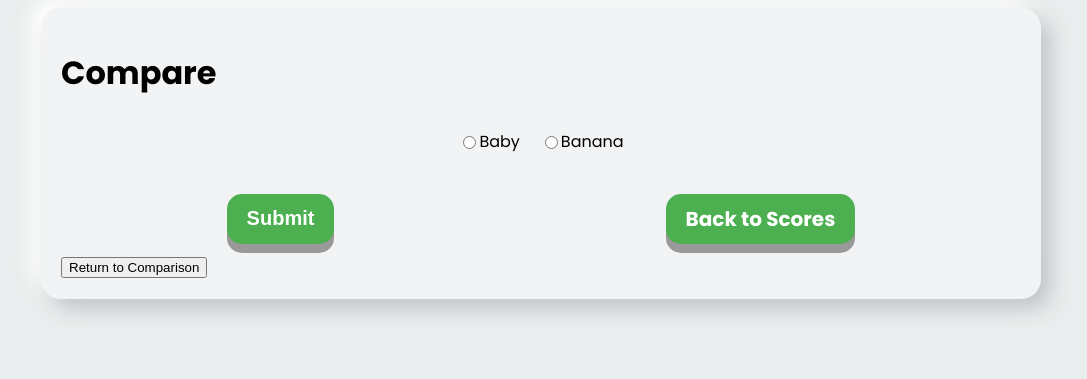
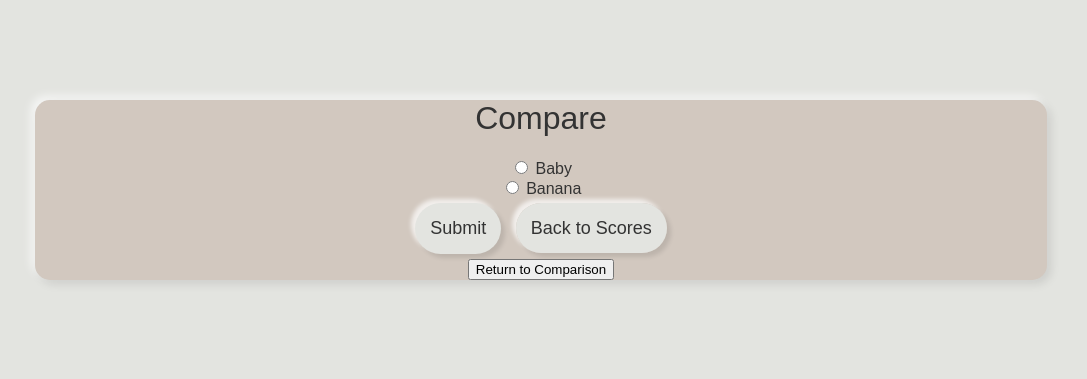
Before and after one commit to umartokyo/Compare, a Flask app: page /1/compare in a window 1280 px wide. Shown: the top 379 px of the page, without its empty margins (99-1186 px from the left). Run offline with Flask 3, Linux system fonts and the light colour scheme; data comes from the database, SQL or seed files in the repository; both versions use the stored data as it was after the commit.

Commit message:
Updated style
It's still not good, and need changes

```diff
--- a/static/css/style.css
+++ b/static/css/style.css
@@ -1,110 +1,80 @@
+* {
+    box-sizing: border-box;
+    outline: none;
+    align-items: center;
+}
+
 body {
-    font-family: 'Poppins', sans-serif;
-    background-color: #EAEDED;
+    background-color: #E3E4E0;
+    font-family: 'Arial', sans-serif;
+    color: #333;
 }
 
 .container {
-    background-color: #F1F3F4;
-    border-radius: 20px;
-    box-shadow: 10px 10px 20px #C0C6C8, -10px -10px 20px #FFFFFF;
-    padding: 20px;
-    max-width: 960px;
-    margin: auto;
+    width: 80%;
+    margin: 100px auto;
+    text-align: center;
+    border-radius: 15px;
+    background-color: #D2C8BF;
+    box-shadow: 4px 4px 10px rgba(0, 0, 0, 0.1), -4px -4px 10px rgba(255, 255, 255, 0.7);
+}
+
+h1, h2 {
+    font-weight: 400;
 }
 
 .button {
-    background-color: #8BC6EC;
-    color: #FFFFFF;
-    padding: 10px 20px;
+    margin: 5px;
+    padding: 15px;
     border: none;
-    border-radius: 10px;
-    font-weight: bold;
-    box-shadow: 5px 5px 10px #C0C6C8, -5px -5px 10px #FFFFFF;
-    display: block;
-    margin: 10px auto;
-    text-align: center;
+    border-radius: 50px;
+    font-size: 18px;
+    color: #333;
+    background-color: #E3E4E0;
+    box-shadow: 4px 4px 4px rgba(0, 0, 0, 0.1), -4px -4px 4px rgba(255, 255, 255, 0.7);
+    transition: 0.3s;
+    user-select: none;
+    text-decoration: none;
 }
 
-.comparison {
-    margin-bottom: 10px;
+.button:hover {
+    background-color: #c0b3a9;
+}
+
+.button:active {
+    background-color: #333;
+    color: #fff;
+}
+
+.object, .comparison {
+    margin: 15px auto;
+    padding: 15px;
+    border: none;
+    border-radius: 50px;
+    font-size: 18px;
+    color: #333;
+    background-color: #E3E4E0;
+    box-shadow: 4px 4px 4px rgba(0, 0, 0, 0.1), -4px -4px 4px rgba(255, 255, 255, 0.7);
+    transition: 0.3s;
+    user-select: none;
 }
 
 .comparison-link {
     text-decoration: none;
-    color: #000000;
-    font-weight: bold;
+    color: #333;
 }
 
-.object {
-    background-color: #F1F3F4;
-    border-radius: 10px;
-    padding: 10px;
-    margin-bottom: 10px;
-    box-shadow: 5px 5px 10px #C0C6C8, -5px -5px 10px #FFFFFF;
-}
-
-.object-title {
-    margin: 0;
-    font-weight: bold;
-}
-
-.object-score {
-    margin: 0;
-    color: #8BC6EC;
-}
-
-.compare-objects {
-    display: flex;
-    justify-content: center;
-    margin-bottom: 20px;
-    flex-wrap: wrap;
-}
-
-.compare-object {
-    display: flex;
-    align-items: center;
-    margin: 10px;
-}
-
-.compare-actions {
-    display: flex;
-    justify-content: center;
-    flex-wrap: wrap;
-}
-
-.button {
-    display: inline-block;
-    padding: 10px 20px;
-    font-size: 20px;
-    cursor: pointer;
-    text-align: center;
-    text-decoration: none;
-    outline: none;
-    color: #fff;
-    background-color: #4CAF50;
-    border: none;
-    border-radius: 15px;
-    box-shadow: 0 9px #999;
-}
-
-.button:hover {background-color: #3e8e41}
-
-.button:active {
-    background-color: #3e8e41;
-    box-shadow: 0 5px #666;
-    transform: translateY(4px);
+.object:hover, .comparison:hover {
+    background-color: #c0b3a9;
 }
 
 @media screen and (max-width: 600px) {
-    .compare-objects {
-        flex-direction: column;
+    .container {
+        width: 95%;
     }
 
-    .compare-object {
+    .button {
+        width: 90%;
         margin: 10px auto;
     }
-
-    .compare-actions {
-        flex-direction: column;
-    }
 }
```
Also changed, not shown: data/database.db.
